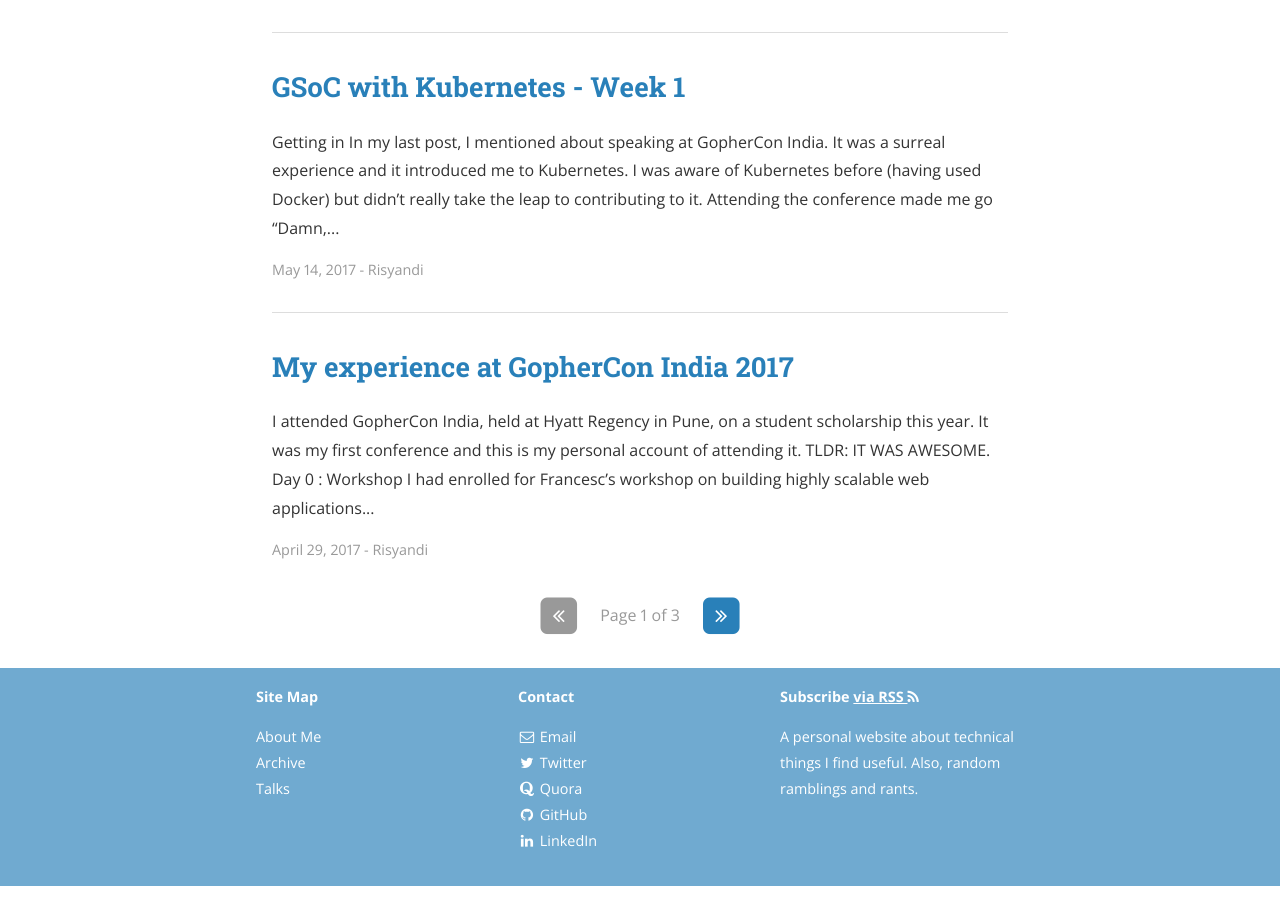
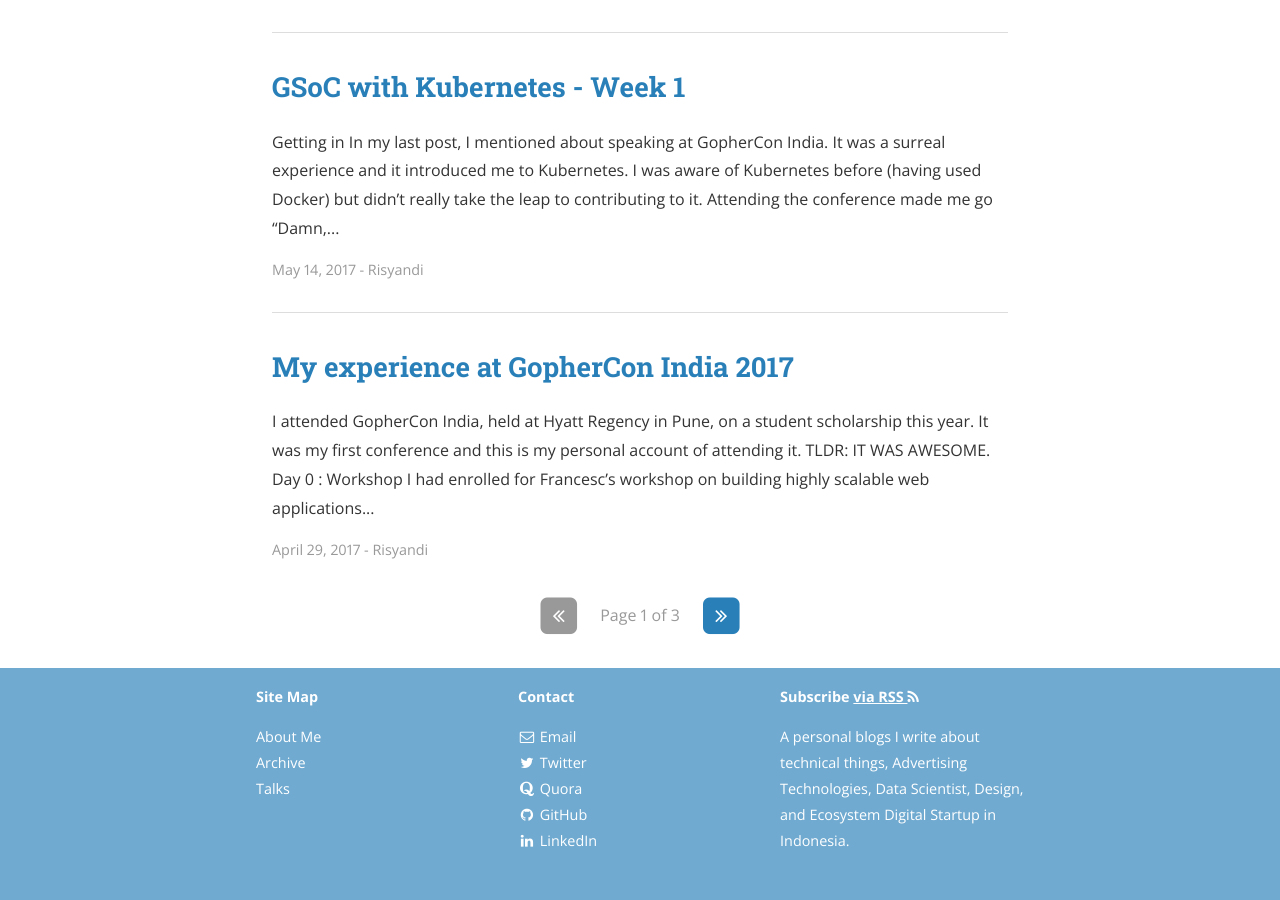
Before and after one commit to Risyandi/blogs, a Jekyll site: the page built from index.html, in a window 1280 px wide and 900 px high, scrolled down 1255 px. Built offline with Jekyll 4.4.1, drawn with Linux system fonts in a browser that asks for light colours; nearby versions of some CDN libraries; emoji names are drawn with the system emoji font; the list of posts is cut into pages by our own code; comment, search, counter and statistics services are not loaded; a style sheet for code colours, icons or effects is not loaded; some of the changed text lies outside the part shown.

Commit message:
modified config

```diff
--- a/_config.yml
+++ b/_config.yml
@@ -2,10 +2,10 @@
 # Site settings
 title: Risyandi
 name: Risyandi
-subtitle: Learnings, Ramblings and Rants. In that order.
+subtitle: a minimalist personal, continuously learn and explorer.
 email: Risyandi.94@gmail.com
 description: >
-  A personal website about technical things I find useful. Also, random ramblings and rants.
+  A personal blogs I write about technical things, Advertising Technologies, Data Scientist, Design, and Ecosystem Digital Startup in Indonesia.
 baseurl: "/blogs"
 url: "https://risyandi.github.io"
 twitter_username: Risyandi94
@@ -14,6 +14,7 @@ disqus_baseurl: "https://risyandi.com/"
 disqus_shortname: risyandi
 permalink: :title
 cover: "/assets/header_image.jpg"
+cover_logo: "/assets/header_image_logo.png"
 logo: "/assets/nr-logo.jpg"
 ga_tracking_id: "UA-82647777-1"
 
@@ -89,13 +90,6 @@ social:
     desc: Connect with me on LinkedIn
     share: true
 
-  - name: Google+
-    icon: google-plus
-    username:
-    url:
-    desc: Add me to your Circles
-    share: true
-
   - name: YouTube
     icon: youtube
     username:
@@ -115,7 +109,7 @@ social:
     username:
     url:
     desc: Follow me on Pinterest
-    share: true
+    share: false
 
   - name: SoundCloud
     icon: soundcloud
@@ -164,7 +158,7 @@ social:
     username:
     url:
     desc: Share to Reddit
-    share: true
+    share: false
 
   - name: "Hacker News"
     icon: hacker-news
@@ -184,6 +178,6 @@ protocols:
 
     twitter_image: "/assets/nr-logo.jpg"
 
-    os_repo: "https://github.com/nikhita/nikhita.github.io"
+    os_repo: "https://github.com/Risyandi/blogs"
     os_rcs_type: "git"
-    os_src: "git@github.com:nikhita.github.io.git"
+    os_src: "git@github.com:Risyandi/blogs.git"
```
